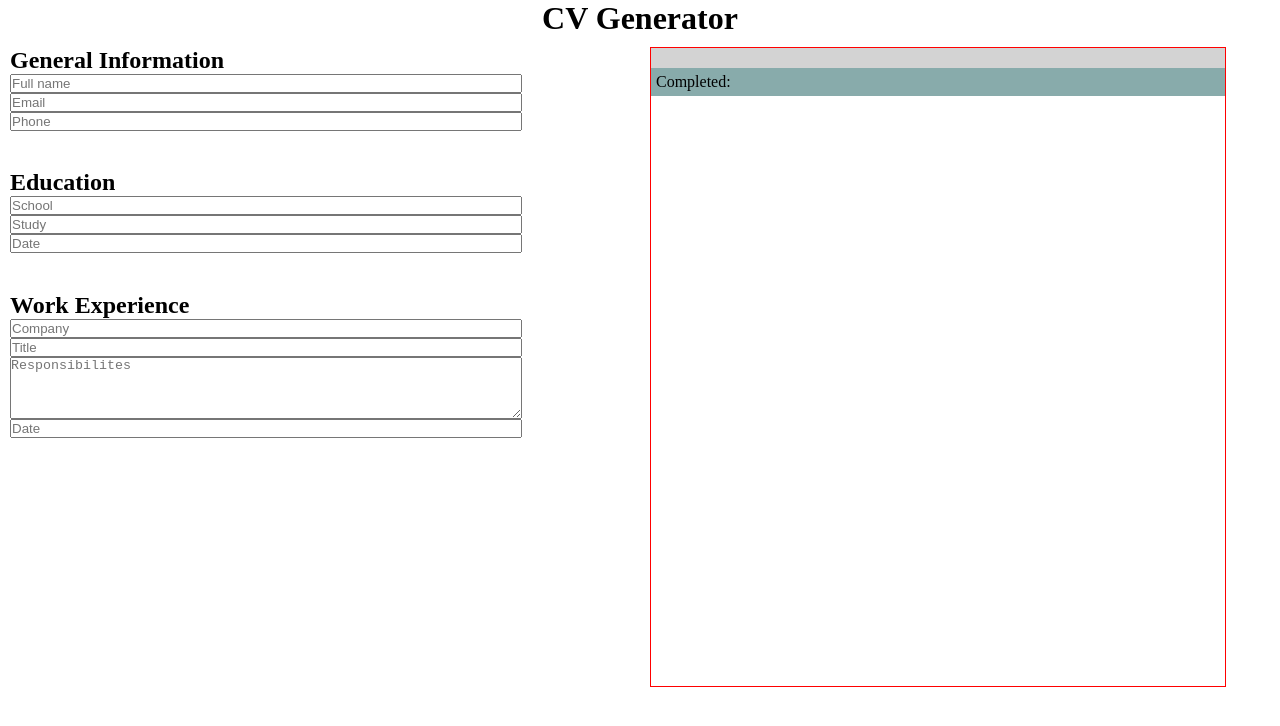
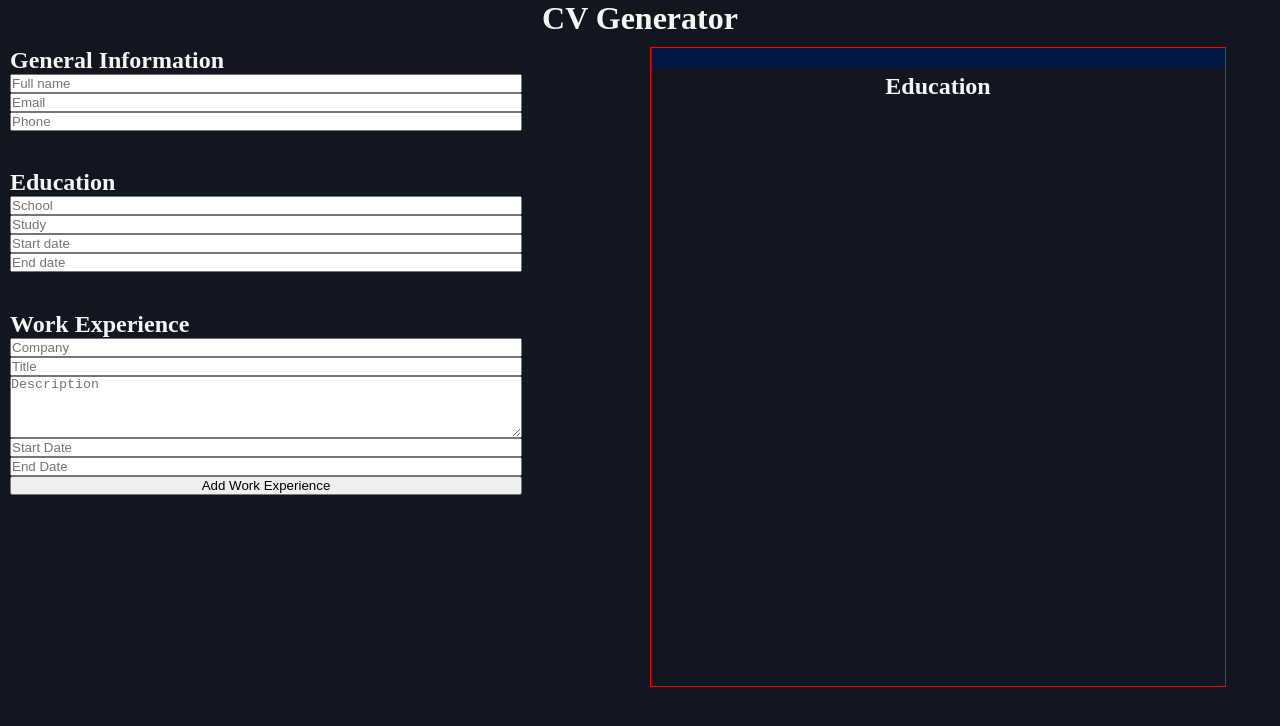
Before and after one commit to denozy/cv-app, a React (Vite) app: page / in a window 1280 px wide. Shown: the top 726 px of the page. Built offline with nearby package versions, Linux system fonts and the light colour scheme.

Commit message:
formatted work form input and display

```diff
--- a/src/App.jsx
+++ b/src/App.jsx
@@ -6,24 +6,32 @@ import CvDisplay from "./components/CvDisplay";
 import styles from "./app.module.css";
 
 function App() {
+  // State to hold form data including work experiences
   const [formData, setFormData] = useState({
     name: "",
     email: "",
     phone: "",
     school: "",
     study: "",
-    schoolDate: "",
-    company: "",
-    title: "",
-    responsibilities: "",
-    workDate: "",
+    schoolStart: "", // Added for education details
+    schoolEnd: "", // Added for education details
+    workExperiences: [], // Array to hold multiple work experiences
   });
 
+  // Handler to update form data for all input fields
   const handleInputChange = (e) => {
     const { name, value } = e.target;
     setFormData((prevData) => ({
       ...prevData,
       [name]: value,
+    }));
+  };
+
+  // Handler to add a new work experience to the form data
+  const handleAddExperience = (newExperience) => {
+    setFormData((prevData) => ({
+      ...prevData,
+      workExperiences: [...prevData.workExperiences, newExperience], // Adding new experience to the array
     }));
   };
 
@@ -34,11 +42,17 @@ function App() {
       </header>
       <div className={styles.contentContainer}>
         <div className={styles.formInputs}>
+          {/* GeneralInformation component for personal details */}
           <GeneralInformation handleInputChange={handleInputChange} />
+          {/* EducationForm component for education details */}
           <EducationForm handleInputChange={handleInputChange} />
-          <WorkExperienceForm handleInputChange={handleInputChange} />
+          {/* WorkExperienceForm component for adding work experiences */}
+          <WorkExperienceForm
+            handleAddExperience={handleAddExperience} // Pass handleAddExperience to WorkExperienceForm
+          />
         </div>
         <div>
+          {/* CvDisplay component to display the entered data */}
           <CvDisplay formData={formData} />
         </div>
       </div>
--- a/src/app.module.css
+++ b/src/app.module.css
@@ -2,6 +2,11 @@
   margin: 0;
   padding: 0;
   box-sizing: border-box;
+}
+
+body {
+  background-color: rgb(17, 22, 33);
+  color: whitesmoke;
 }
 
 header {
--- a/src/components/CvDisplay.jsx
+++ b/src/components/CvDisplay.jsx
@@ -13,11 +13,17 @@ export default function CvDisplay({ formData }) {
         </div>
       </div>
       <div className={styles.education}>
+        <div className={styles.educationHeader}>
+          <h2>Education</h2>
+        </div>
         <h3>{formData.school}</h3>
         <p>{formData.study}</p>
-        <p>Completed: {formData.schoolDate}</p>
+        <p>
+          {formData.schoolStart}
+          {formData.schoolEnd ? ` - ${formData.schoolEnd}` : ""}
+        </p>
       </div>
-      <WorkDisplay formData={formData} />
+      <WorkDisplay workExperiences={formData.workExperiences} />
     </div>
   );
 }
--- a/src/components/EducationForm.jsx
+++ b/src/components/EducationForm.jsx
@@ -16,10 +16,16 @@ export default function EducationForm({ handleInputChange }) {
           placeholder="Study"
         />
         <input
-          name="schoolDate"
+          name="schoolStart"
           onChange={handleInputChange}
           type="text"
-          placeholder="Date"
+          placeholder="Start date"
+        />
+        <input
+          name="schoolEnd"
+          onChange={handleInputChange}
+          type="text"
+          placeholder="End date"
         />
       </form>
     </div>
--- a/src/components/WorkDisplay.jsx
+++ b/src/components/WorkDisplay.jsx
@@ -1,5 +1,5 @@
 import styles from "./cvdisplay.module.css";
-export default function WorkDisplay({ formData }) {
+export default function WorkDisplay({ workExperiences }) {
   const formatTextWithLineBreaks = (text) => {
     return text.split("\n").map((line, index) => (
       <span key={index}>
@@ -11,10 +11,16 @@ export default function WorkDisplay({ formData }) {
   return (
     <>
       <div className={styles.workExperience}>
-        <h3>{formData.company}</h3>
-        <h4>{formData.title}</h4>
-        <p>{formatTextWithLineBreaks(formData.responsibilities)}</p>
-        <p>{formData.workDate}</p>
+        {workExperiences.map((experience, index) => (
+          <div key={index} className={styles.workExperience}>
+            <h3>{experience.company}</h3>
+            <p>{experience.position}</p>
+            <p>
+              {experience.startDate} - {experience.endDate}
+            </p>
+            <p>{formatTextWithLineBreaks(experience.description)}</p>
+          </div>
+        ))}
       </div>
     </>
   );
--- a/src/components/WorkExperienceForm.jsx
+++ b/src/components/WorkExperienceForm.jsx
@@ -1,33 +1,80 @@
-export default function WorkExperienceForm({ handleInputChange }) {
+import { useState } from "react";
+
+export default function WorkExperienceForm({ handleAddExperience }) {
+  // State to manage individual work experience form fields
+  const [workExperience, setWorkExperience] = useState({
+    company: "",
+    title: "",
+    description: "",
+    startDate: "",
+    endDate: "",
+  });
+
+  // Handler to update fields in the work experience form
+  const handleChange = (e) => {
+    const { name, value } = e.target;
+    setWorkExperience((prevExperience) => ({
+      ...prevExperience,
+      [name]: value,
+    }));
+  };
+
+  // Handler to add the current work experience to the main form data
+  const handleAdd = () => {
+    handleAddExperience(workExperience); // Call handleAddExperience with current workExperience
+    setWorkExperience({
+      company: "",
+      title: "",
+      startDate: "",
+      endDate: "",
+      description: "",
+    });
+  };
+
   return (
     <div>
       <h2>Work Experience</h2>
       <form>
         <input
           name="company"
-          onChange={handleInputChange}
+          value={workExperience.company}
+          onChange={handleChange}
           type="text"
           placeholder="Company"
         />
         <input
           name="title"
-          onChange={handleInputChange}
+          value={workExperience.title}
+          onChange={handleChange}
           type="text"
           placeholder="Title"
         />
         <textarea
-          name="responsibilities"
-          onChange={handleInputChange}
-          type="text"
-          placeholder="Responsibilites"
+          name="description"
+          value={workExperience.description}
+          onChange={handleChange}
+          placeholder="Description"
           rows="4"
+          style={{ width: "100%", resize: "vertical" }}
         />
         <input
-          name="workDate"
-          onChange={handleInputChange}
+          name="startDate"
+          value={workExperience.startDate}
+          onChange={handleChange}
           type="text"
-          placeholder="Date"
+          placeholder="Start Date"
         />
+        <input
+          name="endDate"
+          value={workExperience.endDate}
+          onChange={handleChange}
+          type="text"
+          placeholder="End Date"
+        />
+        {/* Note: Removed onClick event on button */}
+        <button type="button" onClick={handleAdd}>
+          Add Work Experience
+        </button>
       </form>
     </div>
   );
--- a/src/components/cvdisplay.module.css
+++ b/src/components/cvdisplay.module.css
@@ -4,7 +4,7 @@
   height: 80vh;
 }
 .general {
-  background-color: lightgrey;
+  background-color: rgb(2, 24, 67);
 }
 
 .nameHeader {
@@ -21,8 +21,11 @@
 }
 .education {
   padding: 5px;
-  background-color: rgb(136, 171, 171);
 }
 
+.educationHeader {
+  width: 100%;
+  text-align: center;
+}
 .workExperience {
 }
```
